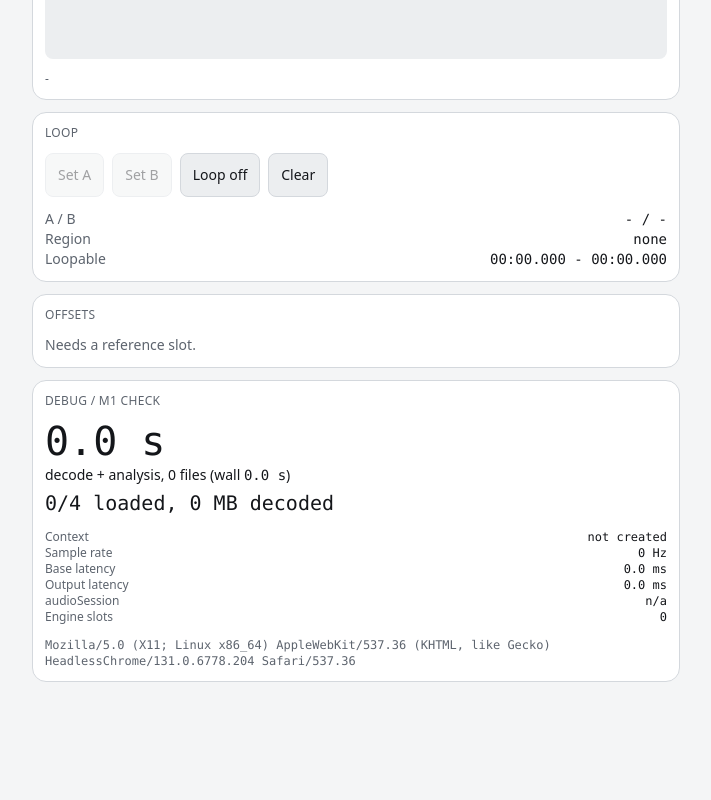
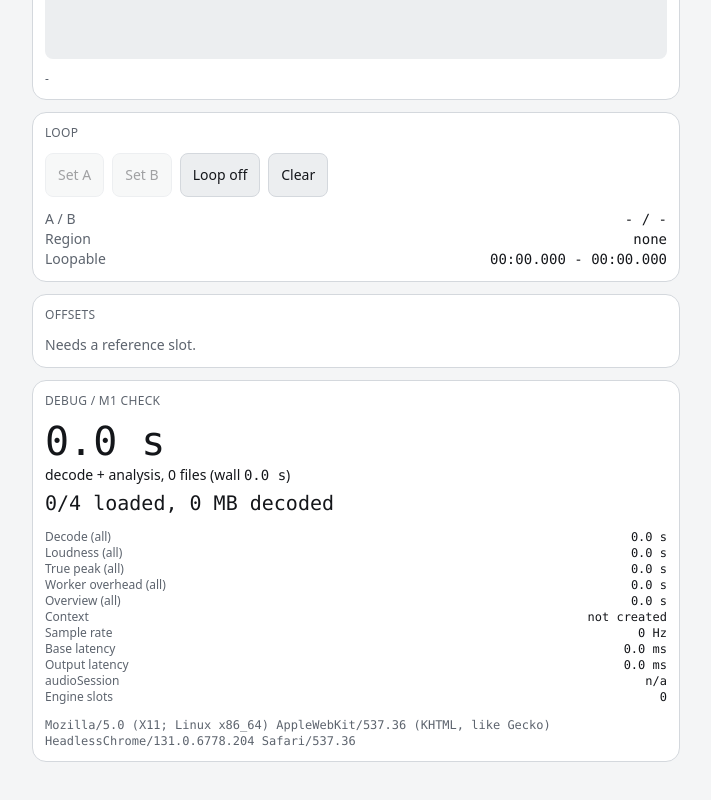
Before and after one commit to tylerhagan/refr, a React (Vite) app: page /dev in a window 1280 px wide. Shown: the part 787-1587 px from the top of the page, without its empty margins (284-995 px from the left). Before the commit the page ends 1517 px from the top, so only its background shows below. Built offline with nearby package versions, Linux system fonts and the light colour scheme.

Commit message:
feat(dev): split analysis timing into decode, loudness, true peak and overhead
Also fixes the wall time reading 0.0 s when files are picked in separate goes.

```diff
--- a/src/audio/analyse.ts
+++ b/src/audio/analyse.ts
@@ -5,8 +5,12 @@ import type { LoudnessResult } from './loudness';
 import type { LoudnessRequest, LoudnessResponse } from './loudness.worker';
 
 export interface AnalysisResult extends LoudnessResult {
-  /** Time the worker spent measuring, for the debug panel. */
-  ms: number;
+  /** Worker time per measurement, for the debug panel. */
+  loudnessMs: number;
+  truePeakMs: number;
+  /** From starting the copy to the result arriving: includes the copy, transfer and any
+   * worker start-up, so the gap to the two figures above is overhead. */
+  wallMs: number;
 }
 
 let worker: Worker | null = null;
@@ -26,6 +30,7 @@ export function analyse(
   const run = () =>
     new Promise<AnalysisResult>((resolve, reject) => {
       const id = nextId++;
+      const started = performance.now();
       const channels: Float32Array[] = [];
       for (let c = 0; c < buffer.numberOfChannels; c++) {
         channels.push(buffer.getChannelData(c).slice());
@@ -40,7 +45,13 @@ export function analyse(
         }
         w.removeEventListener('message', onMessage);
         w.removeEventListener('error', onError);
-        resolve({ integratedLufs: msg.integratedLufs, truePeakDbtp: msg.truePeakDbtp, ms: msg.ms });
+        resolve({
+          integratedLufs: msg.integratedLufs,
+          truePeakDbtp: msg.truePeakDbtp,
+          loudnessMs: msg.loudnessMs,
+          truePeakMs: msg.truePeakMs,
+          wallMs: performance.now() - started,
+        });
       };
       const onError = (event: ErrorEvent) => {
         w.removeEventListener('message', onMessage);
--- a/src/audio/loudness.worker.ts
+++ b/src/audio/loudness.worker.ts
@@ -1,5 +1,5 @@
 /// <reference lib="webworker" />
-import { measure } from './loudness';
+import { integratedLoudness, truePeak } from './loudness';
 
 export interface LoudnessRequest {
   id: number;
@@ -9,25 +9,42 @@ export interface LoudnessRequest {
 
 export type LoudnessResponse =
   | { id: number; type: 'progress'; fraction: number }
-  | { id: number; type: 'done'; integratedLufs: number; truePeakDbtp: number; ms: number };
+  | {
+      id: number;
+      type: 'done';
+      integratedLufs: number;
+      truePeakDbtp: number;
+      /** Time spent in each measurement, for the debug panel. */
+      loudnessMs: number;
+      truePeakMs: number;
+    };
 
 declare const self: DedicatedWorkerGlobalScope;
 
 self.onmessage = (event: MessageEvent<LoudnessRequest>) => {
   const { id, channels, sampleRate } = event.data;
-  const started = performance.now();
   let lastReported = 0;
-  const result = measure(channels, sampleRate, (fraction) => {
+  const report = (fraction: number) => {
     // Throttle to whole percent steps; the ring does not need more.
     if (fraction - lastReported >= 0.01 || fraction === 1) {
       lastReported = fraction;
       self.postMessage({ id, type: 'progress', fraction } satisfies LoudnessResponse);
     }
-  });
+  };
+
+  let t = performance.now();
+  const integratedLufs = integratedLoudness(channels, sampleRate, (f) => report(f * 0.5));
+  const loudnessMs = performance.now() - t;
+  t = performance.now();
+  const truePeakDbtp = truePeak(channels, (f) => report(0.5 + f * 0.5));
+  const truePeakMs = performance.now() - t;
+
   self.postMessage({
     id,
     type: 'done',
-    ...result,
-    ms: performance.now() - started,
+    integratedLufs,
+    truePeakDbtp,
+    loudnessMs,
+    truePeakMs,
   } satisfies LoudnessResponse);
 };
--- a/src/dev/DevPage.tsx
+++ b/src/dev/DevPage.tsx
@@ -30,7 +30,13 @@ interface SlotInfo {
   lufs: number;
   peak: number;
   decodeMs: number;
-  analysisMs: number;
+  loudnessMs: number;
+  truePeakMs: number;
+  /** Main-thread time around the worker call: copy, transfer and start-up included. */
+  analysisWallMs: number;
+  overviewMs: number;
+  startedAt: number;
+  finishedAt: number;
   overview?: Float32Array;
   offsetMs: number;
 }
@@ -102,7 +108,6 @@ export default function DevPage() {
   const [loopB, setLoopB] = useState<number | null>(null);
   const [loopOn, setLoopOn] = useState(false);
   const [shortest, setShortest] = useState(false);
-  const [batchWallMs, setBatchWallMs] = useState(0);
 
   const canvasRef = useRef<HTMLCanvasElement>(null);
 
@@ -186,6 +191,7 @@ export default function DevPage() {
     async (id: string, file: File) => {
       try {
         const t0 = performance.now();
+        patch(id, { startedAt: t0 });
         const buffer = await decodeFile(engine.context, file);
         const decodeMs = performance.now() - t0;
         patch(id, {
@@ -199,14 +205,20 @@ export default function DevPage() {
         const channels = Array.from({ length: buffer.numberOfChannels }, (_, c) =>
           buffer.getChannelData(c),
         );
+        const t1 = performance.now();
         const overview = computeOverview(channels);
+        const overviewMs = performance.now() - t1;
         buffers.current.set(id, buffer);
         patch(id, {
           status: 'ready',
           progress: 1,
           lufs: result.integratedLufs,
           peak: result.truePeakDbtp,
-          analysisMs: result.ms,
+          loudnessMs: result.loudnessMs,
+          truePeakMs: result.truePeakMs,
+          analysisWallMs: result.wallMs,
+          overviewMs,
+          finishedAt: performance.now(),
           overview,
         });
       } catch (err) {
@@ -231,16 +243,19 @@ export default function DevPage() {
       lufs: 0,
       peak: 0,
       decodeMs: 0,
-      analysisMs: 0,
+      loudnessMs: 0,
+      truePeakMs: 0,
+      analysisWallMs: 0,
+      overviewMs: 0,
+      startedAt: 0,
+      finishedAt: 0,
       offsetMs: 0,
     }));
     slotCount.current += fresh.length;
     setSlots((prev) => [...prev, ...fresh]);
     // One file at a time: decoding several long files at once multiplies peak memory.
     loadQueue.current = loadQueue.current.then(async () => {
-      const t0 = performance.now();
       for (let i = 0; i < fresh.length; i++) await loadOne(fresh[i].id, accepted[i]);
-      setBatchWallMs(performance.now() - t0);
     });
   };
 
@@ -354,7 +369,13 @@ export default function DevPage() {
   const loop = engine.loopRegion;
   const range = engine.loopableRange;
   const debug = engine.debugInfo;
-  const totalMs = ready.reduce((n, s) => n + s.decodeMs + s.analysisMs, 0);
+  const sum = (pick: (s: SlotInfo) => number) => ready.reduce((n, s) => n + pick(s), 0);
+  const totalMs = sum((s) => s.decodeMs + s.analysisWallMs + s.overviewMs);
+  // First start to last finish, so files picked in separate goes still count.
+  const wallMs =
+    ready.length === 0
+      ? 0
+      : Math.max(...ready.map((s) => s.finishedAt)) - Math.min(...ready.map((s) => s.startedAt));
   const roleOf = (id: string) => {
     const i = slots.filter((s) => s.status !== 'error').findIndex((s) => s.id === id);
     return i <= 0 ? 'Mine' : `Ref ${i}`;
@@ -406,7 +427,13 @@ export default function DevPage() {
                     <Stat label="Integrated" value={`${fmtDb(s.lufs)} LUFS`} />
                     <Stat label="True peak" value={`${fmtDb(s.peak)} dBTP`} />
                     <Stat label="Gain" value={`${fmtSigned(gainFor(s.id))} dB`} />
-                    <Stat label="Analysis" value={`${Math.round(s.analysisMs)} ms`} />
+                    <Stat label="Loudness" value={`${Math.round(s.loudnessMs)} ms`} />
+                    <Stat label="True peak" value={`${Math.round(s.truePeakMs)} ms`} />
+                    <Stat
+                      label="Worker overhead"
+                      value={`${Math.round(s.analysisWallMs - s.loudnessMs - s.truePeakMs)} ms`}
+                    />
+                    <Stat label="Overview" value={`${Math.round(s.overviewMs)} ms`} />
                   </>
                 )}
               </dl>
@@ -584,7 +611,7 @@ export default function DevPage() {
           <p className="readout text-readout">{fmtSeconds(totalMs)} s</p>
           <p className="text-sm">
             decode + analysis, {ready.length} file{ready.length === 1 ? '' : 's'} (wall{' '}
-            <span className="readout">{fmtSeconds(batchWallMs)} s</span>)
+            <span className="readout">{fmtSeconds(wallMs)} s</span>)
           </p>
           {ready.length >= 3 && (
             <p
@@ -603,6 +630,14 @@ export default function DevPage() {
           </p>
         </div>
         <dl className="text-xs">
+          <Stat label="Decode (all)" value={`${fmtSeconds(sum((s) => s.decodeMs))} s`} />
+          <Stat label="Loudness (all)" value={`${fmtSeconds(sum((s) => s.loudnessMs))} s`} />
+          <Stat label="True peak (all)" value={`${fmtSeconds(sum((s) => s.truePeakMs))} s`} />
+          <Stat
+            label="Worker overhead (all)"
+            value={`${fmtSeconds(sum((s) => s.analysisWallMs - s.loudnessMs - s.truePeakMs))} s`}
+          />
+          <Stat label="Overview (all)" value={`${fmtSeconds(sum((s) => s.overviewMs))} s`} />
           <Stat label="Context" value={debug.contextState} />
           <Stat label="Sample rate" value={`${debug.sampleRate} Hz`} />
           <Stat label="Base latency" value={`${(debug.baseLatency * 1000).toFixed(1)} ms`} />
```
